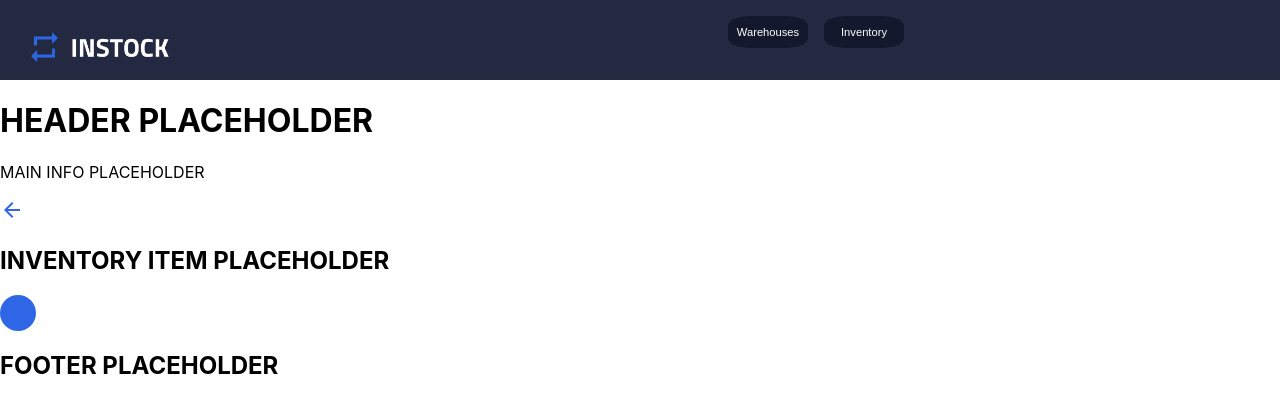
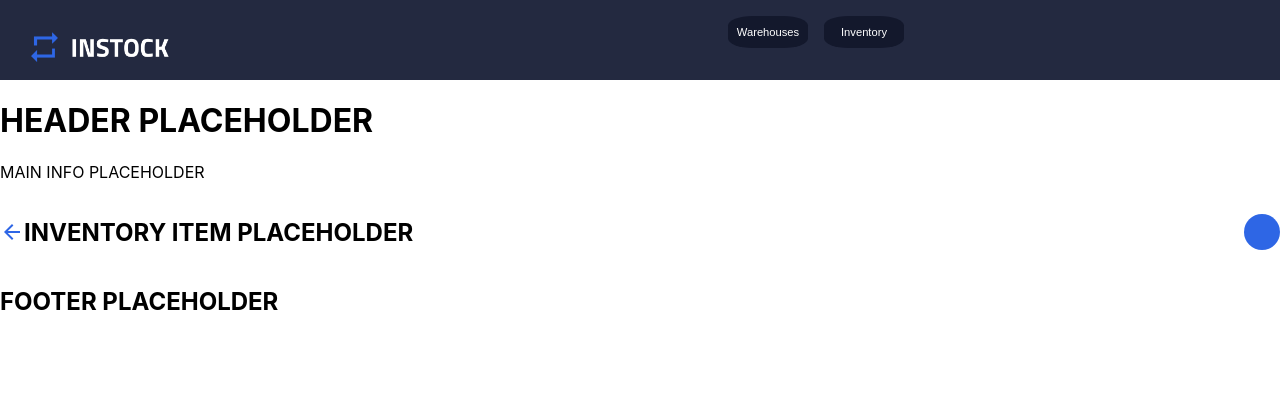
Before and after one commit to tmaxwell-96/team-3-instock-client, a React (Create React App) app: page /inventory in a window 1280 px wide. Shown: the top 412 px of the page. Built offline with nearby package versions, Linux system fonts and the light colour scheme.

Commit message:
Convert image to svg

```diff
--- a/src/components/InventoryItemDetail/InventoryItemDetail.jsx
+++ b/src/components/InventoryItemDetail/InventoryItemDetail.jsx
@@ -9,7 +9,9 @@ const InventoryItemDetail = () => {
         <img src={backArrow} alt="back arrow" />
         <h2 className="item-detail__item">INVENTORY ITEM PLACEHOLDER</h2>
         <div className="item-detail__edit-wrapper">
-          <img className="item-detail__edit" src={edit} alt="edit" />
+          <svg className="item-detail__edit">
+            <img src={edit} alt="edit" />
+          </svg>
         </div>
       </div>
     </div>
--- a/src/components/InventoryItemDetail/InventoryItemDetail.scss
+++ b/src/components/InventoryItemDetail/InventoryItemDetail.scss
@@ -1,8 +1,16 @@
 .item-detail {
+  &__header {
+    display: flex;
+    align-items: center;
+    justify-content: flex-start;
+    width: 100%;
+  }
+
   &__edit {
     color: white;
   }
   &__edit-wrapper {
+    margin-left: auto;
     display: flex;
     justify-content: center;
     align-items: center;
```
